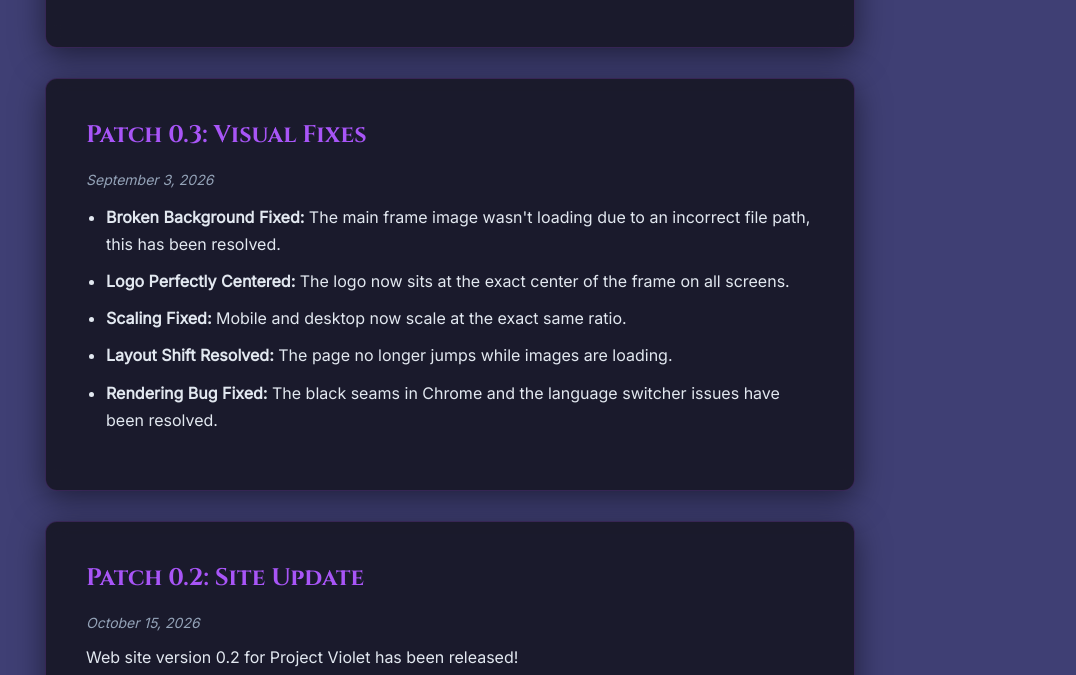
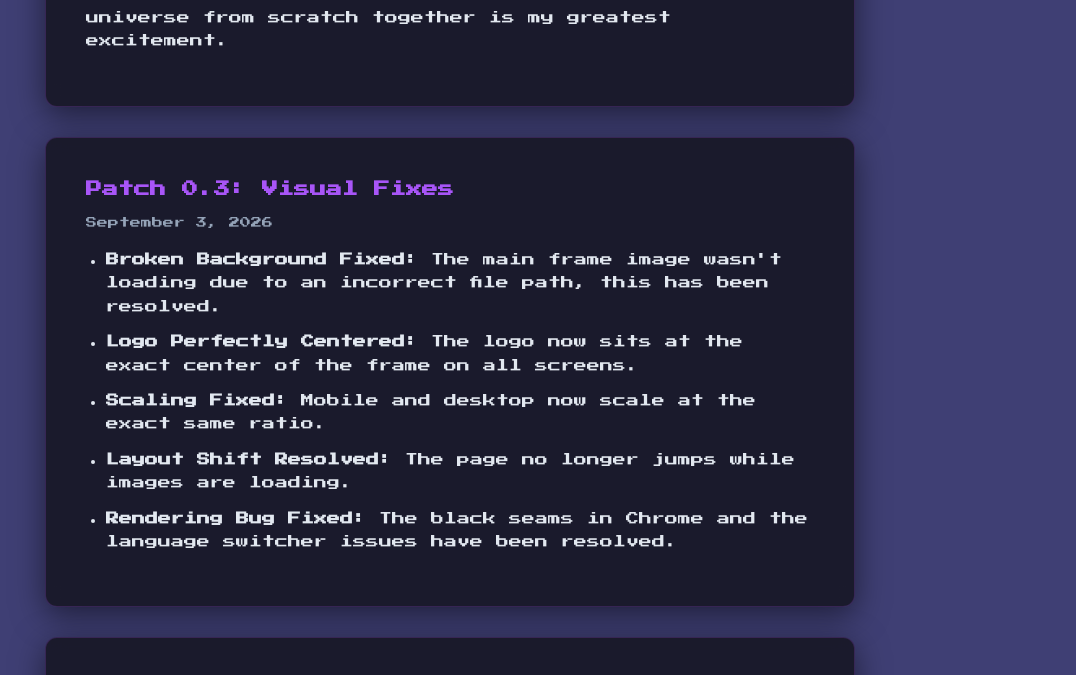
Before and after one commit to AlpErenCelikDev/project-violet, a plain HTML site: page en.html in a window 1280 px wide. Shown: the part 549-1224 px from the top of the page, without its empty margins (190-1266 px from the left). Drawn offline with Linux system fonts and the light colour scheme.

Commit message:
Update style.css

```diff
--- a/style.css
+++ b/style.css
@@ -17,7 +17,10 @@
 
 body {
     margin: 0;
-    font-family: 'Inter', sans-serif;
+    /* Font tüm siteye uygulandı ve piksel fonta uygun satır aralığı/boyut verildi */
+    font-family: var(--font-oyun);
+    font-size: 13px;
+    line-height: 1.8;
     color: #e2e8f0;
     background-color: var(--sayfa-arkaplan-rengi);
 }
@@ -54,6 +57,7 @@ body {
     z-index: 1;
 }
 
+/* TR ve EN Seçenekleri - Boşluk daraltıldı */
 .dil-butonlari {
     position: absolute;
     top: 0;
@@ -65,15 +69,15 @@ body {
     display: flex;
     align-items: center;
     justify-content: center;
-    gap: 25px;
+    gap: 12px; /* Taşmayı önlemek için 25px'ten 12px'e düşürüldü */
 }
 
+/* Dil butonları yazı boyutu çerçeveye uyduruldu */
 .dil-btn {
     cursor: pointer;
     text-decoration: none;
     font-family: var(--font-oyun);
-    font-size: 20px;
-    font-weight: 700;
+    font-size: 14px; /* Piksel font geniş olduğu için 20px'ten 14px'e küçültüldü */
     letter-spacing: 1px;
     color: #c4b5fd;
     text-shadow: 0 0 6px rgba(0, 0, 0, 0.6);
@@ -145,27 +149,35 @@ body {
     box-shadow: 0 8px 32px rgba(0, 0, 0, 0.5);
 }
 
+/* Başlıklarda da Cinzel iptal edildi, piksel font kullanılıyor */
 h1, h2 {
-    font-family: 'Cinzel', serif;
+    font-family: var(--font-oyun);
     color: #a855f7;
     margin-top: 0;
+    line-height: 1.4;
+}
+
+h1 {
+    font-size: 20px;
+}
+
+h2 {
+    font-size: 16px;
 }
 
 .tarih {
     display: block;
-    font-size: 14px;
+    font-size: 11px;
     color: #94a3b8;
     margin-bottom: 15px;
-    font-style: italic;
 }
 
 ul {
-    line-height: 1.7;
     padding-left: 20px;
 }
 
 li {
-    margin-bottom: 10px;
+    margin-bottom: 12px;
 }
 
 /* Mobil Uyum */
@@ -186,6 +198,6 @@ li {
         padding: 25px;
         margin-bottom: 20px;
     }
-    h1 { font-size: 24px; }
-    h2 { font-size: 20px; }
+    h1 { font-size: 16px; }
+    h2 { font-size: 14px; }
 }
```
